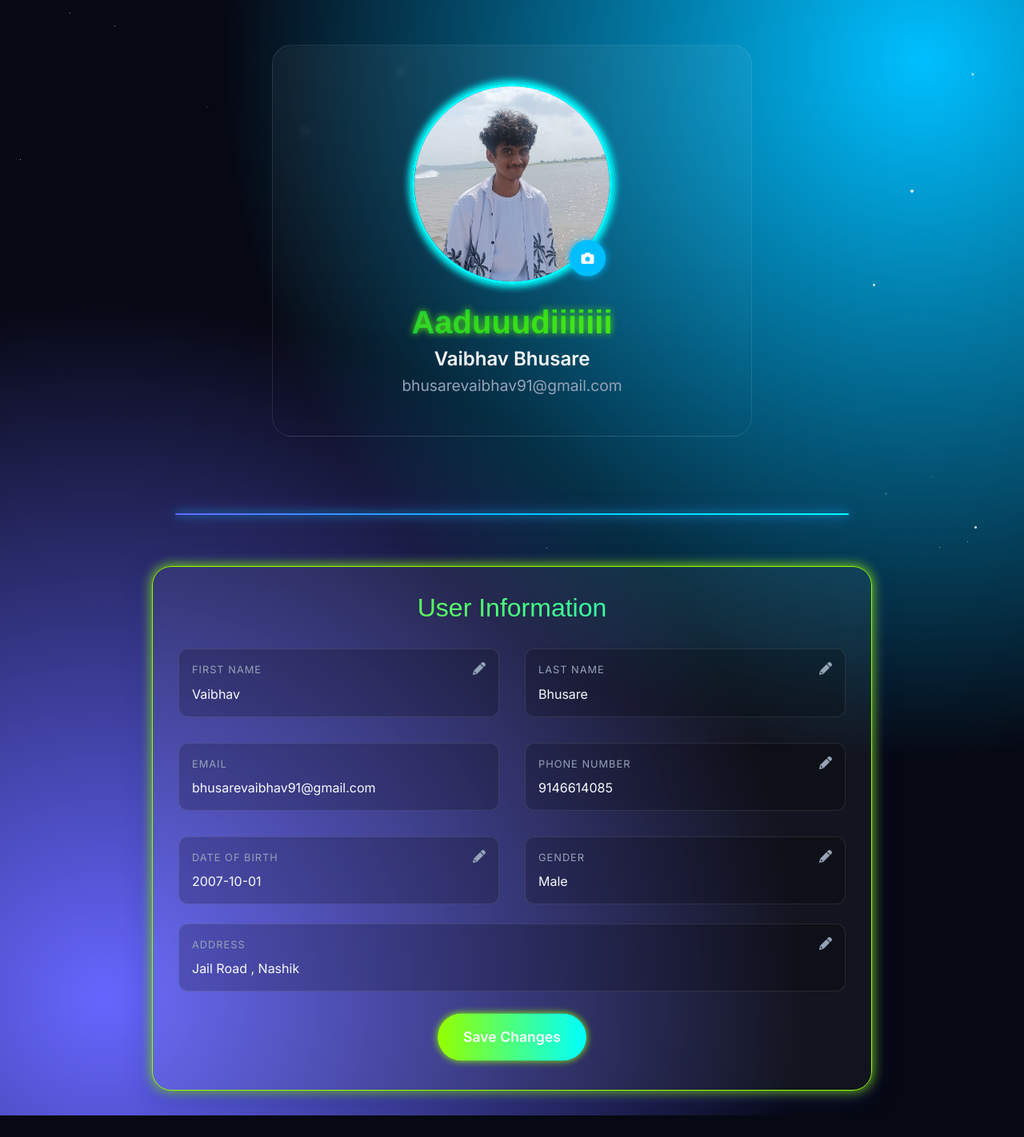
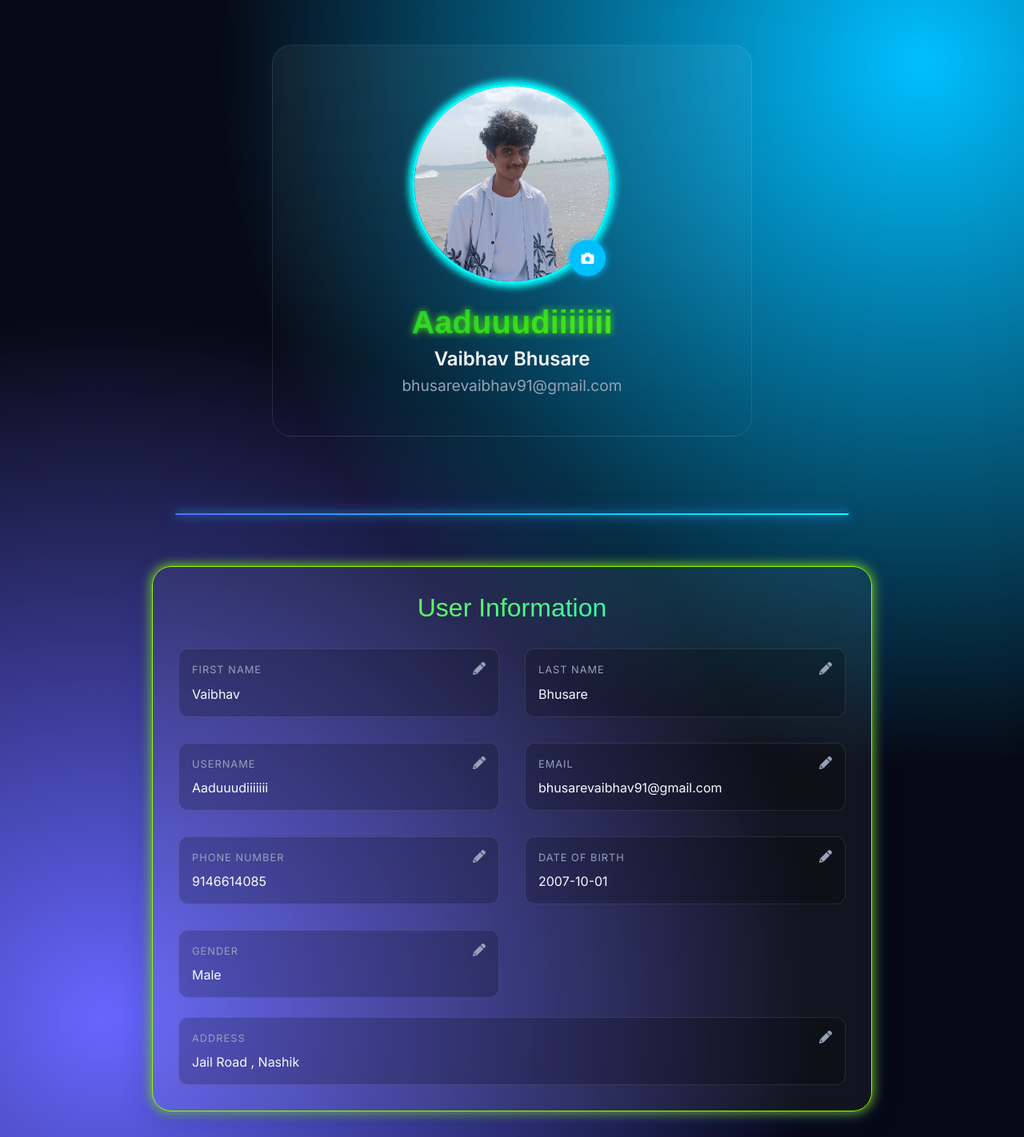
Before and after one commit to VEB4697/AI-Enengey-Monitering-System, a Django app: page /profile/ in a window 1280 px wide. Shown: the part 72-1494 px from the top of the page at 80% size. Before the commit the page ends 1467 px from the top, so only its background shows below. Run offline with Django 5.2, Linux system fonts and the light colour scheme; a user stored in the database is signed in.

Commit message:
update profile code

```diff
--- a/iot_project/core/forms.py
+++ b/iot_project/core/forms.py
@@ -30,9 +30,7 @@ class CustomUserChangeForm(UserChangeForm):
     """
     class Meta(UserChangeForm.Meta):
         model = CustomUser
-        # Exclude the password field from the profile update form.
-        exclude = ('password',)
-        # Explicitly list all fields that should be editable on the profile page.
+        # We'll explicitly list the fields instead of using exclude for clarity.
         fields = (
             'username', 'first_name', 'last_name', 'email', 'phone_number',
             'date_of_birth', 'gender', 'address', 'profile_picture'
@@ -80,3 +78,18 @@ class CustomUserChangeForm(UserChangeForm):
         self.fields['profile_picture'].widget.attrs.update({
             'class': 'form-control-file'
         })
+
+    def clean_username(self):
+        """
+        Prevent the username from being changed.
+        """
+        # Get the original username from the form instance
+        current_username = self.instance.username
+        # Get the username from the form data
+        new_username = self.cleaned_data.get('username')
+
+        # Check if the username has been changed
+        # if new_username and new_username == current_username:
+        #     raise forms.ValidationError('The username cannot be changed.')
+
+        return new_username
--- a/iot_project/core/templates/core/profile.html
+++ b/iot_project/core/templates/core/profile.html
@@ -509,7 +509,7 @@
                 src="{{ user.profile_picture.url|default:'https://placehold.co/200x200/1c1f24/e0e0e0?text=User' }}"
                 alt="Profile Picture" class="profile-pic">
             <!-- Camera button on the border -->
-        <div class="profile-pic-edit" id="profile-pic-edit-icon">
+            <div class="profile-pic-edit" id="profile-pic-edit-icon" value="{{ user.profile_picture.url|default:'' }}">
                 <i class="fas fa-camera"></i>
             </div>
         </div>
@@ -538,6 +538,7 @@
         <form method="post" enctype="multipart/form-data" id="profile-form">
             {% csrf_token %}
             <div class="info-grid">
+
                 <!-- First Name -->
                 <div class="info-field" data-field="first_name">
                     <label class="info-label">First Name</label>
@@ -547,7 +548,8 @@
                             <i class="fas fa-pencil-alt edit-icon"></i>
                             <i class="fas fa-check save-icon d-none"></i>
                         </div>
-                        <input type="text" name="first_name" value="{{ user.first_name|default:'' }}" class="edit-input d-none">
+                        <input type="text" name="first_name" value="{{ user.first_name|default:'' }}"
+                            class="edit-input d-none">
                     </div>
                 </div>
                 <!-- Last Name -->
@@ -559,13 +561,33 @@
                             <i class="fas fa-pencil-alt edit-icon"></i>
                             <i class="fas fa-check save-icon d-none"></i>
                         </div>
-                        <input type="text" name="last_name" value="{{ user.last_name|default:'' }}" class="edit-input d-none">
+                        <input type="text" name="last_name" value="{{ user.last_name|default:'' }}"
+                            class="edit-input d-none">
+                    </div>
+                </div>
+                <!-- Username  -->
+                <div class="info-field" data-field="username">
+                    <label class="info-label">Username</label>
+                    <div class="d-flex justify-content-between align-items-center">
+                        <span class="info-value">{{ user.username|default:'Not set' }}</span>
+                        <div class="field-actions">
+                            <i class="fas fa-pencil-alt edit-icon"></i>
+                            <i class="fas fa-check save-icon d-none"></i>
+                        </div>
+                        <input type="text" name="username" value="{{ user.username|default:'' }}"
+                            class="edit-input d-none">
                     </div>
                 </div>
                 <!-- Email (non-editable in this context, just for display) -->
                 <div class="info-field">
                     <label class="info-label">Email</label>
                     <span class="info-value">{{ user.email }}</span>
+                    <div class="field-actions">
+                        <i class="fas fa-pencil-alt edit-icon"></i>
+                        <i class="fas fa-check save-icon d-none"></i>
+                    </div>
+                    <input type="text" name="email" value="{{ user.email|default:'' }}"
+                        class="edit-input d-none">
                 </div>
                 <!-- Phone Number -->
                 <div class="info-field" data-field="phone_number">
@@ -576,7 +598,8 @@
                             <i class="fas fa-pencil-alt edit-icon"></i>
                             <i class="fas fa-check save-icon d-none"></i>
                         </div>
-                        <input type="text" name="phone_number" value="{{ user.phone_number|default:'' }}" class="edit-input d-none">
+                        <input type="text" name="phone_number" value="{{ user.phone_number|default:'' }}"
+                            class="edit-input d-none">
                     </div>
                 </div>
                 <!-- Date of Birth -->
@@ -588,7 +611,8 @@
                             <i class="fas fa-pencil-alt edit-icon"></i>
                             <i class="fas fa-check save-icon d-none"></i>
                         </div>
-                        <input type="date" name="date_of_birth" value="{{ user.date_of_birth|date:'Y-m-d'|default:'' }}" class="edit-input d-none">
+                        <input type="date" name="date_of_birth" value="{{ user.date_of_birth|date:'Y-m-d'|default:'' }}"
+                            class="edit-input d-none">
                     </div>
                 </div>
                 <!-- Gender -->
@@ -618,7 +642,7 @@
                         <i class="fas fa-pencil-alt edit-icon"></i>
                         <i class="fas fa-check save-icon d-none"></i>
                     </div>
-                    <textarea name="address" rows="3" class="edit-input d-none">{{ user.address|default:'' }}</textarea>
+                    <input name="address"  class="edit-input d-none" value="{{ user.address|default:'' }}" >
                 </div>
             </div>
 
@@ -626,7 +650,7 @@
             <input type="file" id="profile-pic-input" name="profile_picture" class="d-none">
 
             <div class="text-center">
-                <button type="submit" class="save-changes-btn">Save Changes</button>
+                <button type="submit" class="save-changes-btn d-none">Save Changes</button>
             </div>
         </form>
     </div>
@@ -636,11 +660,11 @@
 {% block extra_js %}
 <script src="https://unpkg.com/aos@2.3.1/dist/aos.js"></script>
 <script>
-    document.addEventListener('DOMContentLoaded', function() {
+    document.addEventListener('DOMContentLoaded', function () {
         AOS.init();
 
         // Sparkle effect
-        const sparklesContainer = document.querySelector('.sparkles');
+        const sparklesContainer = document.querySelector('.sparkles-container');
         function createSparkle() {
             const sparkle = document.createElement('div');
             sparkle.classList.add('sparkle');
@@ -650,8 +674,10 @@
             sparkle.style.left = `${Math.random() * 100}%`;
             sparkle.style.top = `${Math.random() * 100}%`;
             sparkle.style.animationDelay = `${Math.random() * 5}s`;
+            if (sparklesContainer) {
                 sparklesContainer.appendChild(sparkle);
                 setTimeout(() => sparkle.remove(), 5000);
+            }
         }
         setInterval(createSparkle, 200);
 
@@ -659,6 +685,7 @@
         const profilePicEditIcon = document.getElementById('profile-pic-edit-icon');
         const profilePicInput = document.getElementById('profile-pic-input');
         const previewProfilePic = document.getElementById('preview-profile-pic');
+        const saveChangesButton = document.querySelector('.save-changes-btn'); // Get the save button
 
         if (profilePicEditIcon && profilePicInput && previewProfilePic) {
             // Click the hidden input when the camera icon is clicked
@@ -666,7 +693,7 @@
                 profilePicInput.click();
             });
 
-            // Display the new image when a file is selected
+            // Display the new image when a file is selected and show the save button
             profilePicInput.addEventListener('change', (event) => {
                 const file = event.target.files[0];
                 if (file) {
@@ -675,9 +702,75 @@
                         previewProfilePic.src = e.target.result;
                     };
                     reader.readAsDataURL(file);
+                    // Check if the button exists before trying to modify its class
+                    if (saveChangesButton) {
+                        saveChangesButton.classList.remove('d-none');
+                    }
                 }
             });
         }
+
+        // --- CODE FOR INLINE EDITING STARTS HERE ---
+        const editIcons = document.querySelectorAll('.edit-icon');
+
+        // Add event listeners to all edit icons
+        editIcons.forEach(icon => {
+            icon.addEventListener('click', () => {
+                const fieldElement = icon.closest('.info-field');
+                const infoValue = fieldElement.querySelector('.info-value');
+                const editInput = fieldElement.querySelector('.edit-input');
+                const saveIcon = fieldElement.querySelector('.save-icon');
+
+                // Toggle visibility
+                infoValue.classList.add('d-none');
+                editInput.classList.remove('d-none');
+                icon.classList.add('d-none');
+                saveIcon.classList.remove('d-none');
+
+                // Set focus on the input field
+                editInput.focus();
+
+                // Check if the button exists before trying to modify its class
+                if (saveChangesButton) {
+                    saveChangesButton.classList.remove('d-none');
+                }
+            });
+        });
+
+        const saveIcons = document.querySelectorAll('.save-icon');
+        // Add event listeners to all save icons (to submit the form)
+        saveIcons.forEach(icon => {
+            icon.addEventListener('click', () => {
+                document.getElementById('profile-form').submit();
+            });
+        });
+
+        // Add a mouseleave listener to hide the save button if editing is abandoned
+        document.querySelectorAll('.info-field').forEach(field => {
+            const editInput = field.querySelector('.edit-input');
+            const infoValue = field.querySelector('.info-value');
+            const editIcon = field.querySelector('.edit-icon');
+            const saveIcon = field.querySelector('.save-icon');
+
+            if (editInput) {
+                editInput.addEventListener('blur', () => {
+                    setTimeout(() => {
+                        // Check if the user is still in edit mode or has moved to another element
+                        // We use a small delay to allow for clicking on the save button
+                        const focusedElement = document.activeElement;
+                        if (!field.contains(focusedElement)) {
+                            // Revert back to display mode
+                            infoValue.classList.remove('d-none');
+                            editInput.classList.add('d-none');
+                            editIcon.classList.remove('d-none');
+                            saveIcon.classList.add('d-none');
+                        }
+                    }, 100);
+                });
+            }
+        });
+        // --- CODE FOR INLINE EDITING ENDS HERE ---
     });
 </script>
+
 {% endblock %}
--- a/iot_project/core/views.py
+++ b/iot_project/core/views.py
@@ -22,7 +22,6 @@ def profile_view(request):
     On a POST request, it validates the form submission, saves the changes
     to the user's profile, and provides feedback using Django messages.
     """
-    # The view correctly handles both GET and POST requests.
     if request.method == 'POST':
         # Pass the current user instance and request.FILES to the form
         form = CustomUserChangeForm(request.POST, request.FILES, instance=request.user)
@@ -31,10 +30,18 @@ def profile_view(request):
             messages.success(request, 'Your profile has been updated successfully!')
             return redirect('profile') # Redirect back to the profile page
         else:
-            # THIS IS THE DEBUGGING LINE I HAVE ADDED
-            print(form.errors)
-            messages.error(request, 'There was an error updating your profile. Please check the form.')
+            # THIS IS THE CORRECTED PART:
+            # Instead of a generic error, we'll display specific form errors.
+            for field, error_list in form.errors.items():
+                for error in error_list:
+                    # We can log the error for debugging on the server-side as well
+                    print(f"Form error on field '{field}': {error}")
+                    messages.error(request, f"Error in {field}: {error}")
+
+            # Keep the form instance for rendering on the page with errors
+            return render(request, 'core/profile.html', {'form': form})
     else:
+        # For a GET request, pre-populate the form with existing user data
         form = CustomUserChangeForm(instance=request.user)
 
     return render(request, 'core/profile.html', {'form': form})
```
Also changed, not shown: iot_project/core/templates/core/homepage.html (line endings or trailing spaces), iot_project/db.sqlite3, iot_project/media/profile_pics/WhatsApp_Image_2025-08-02_at_23_8wd7ZAx.06.02_83dc7cd3.jpg (added), iot_project/media/profile_pics/WhatsApp_Image_2025-08-02_at_23_vxXsiY4.06.02_83dc7cd3.jpg (added), iot_project/media/profile_pics/rutuja_kDiGvJI.jpg (added). Lines whose indentation alone changed are shown as unchanged.
